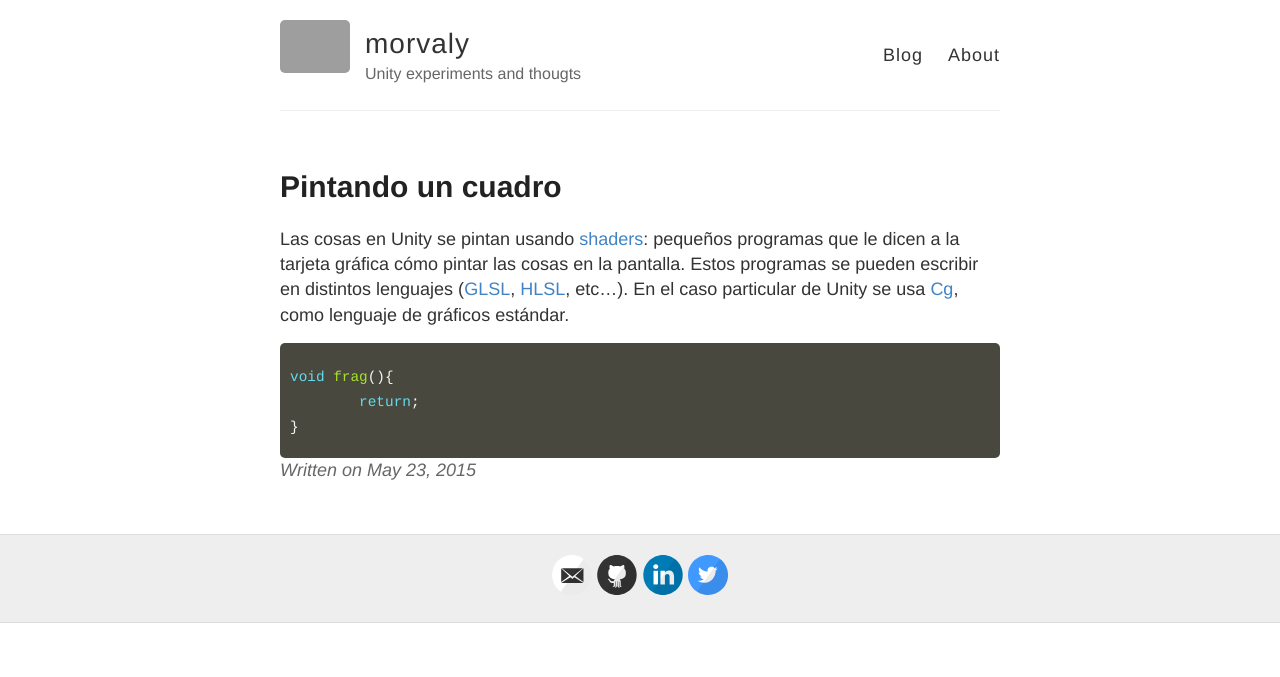
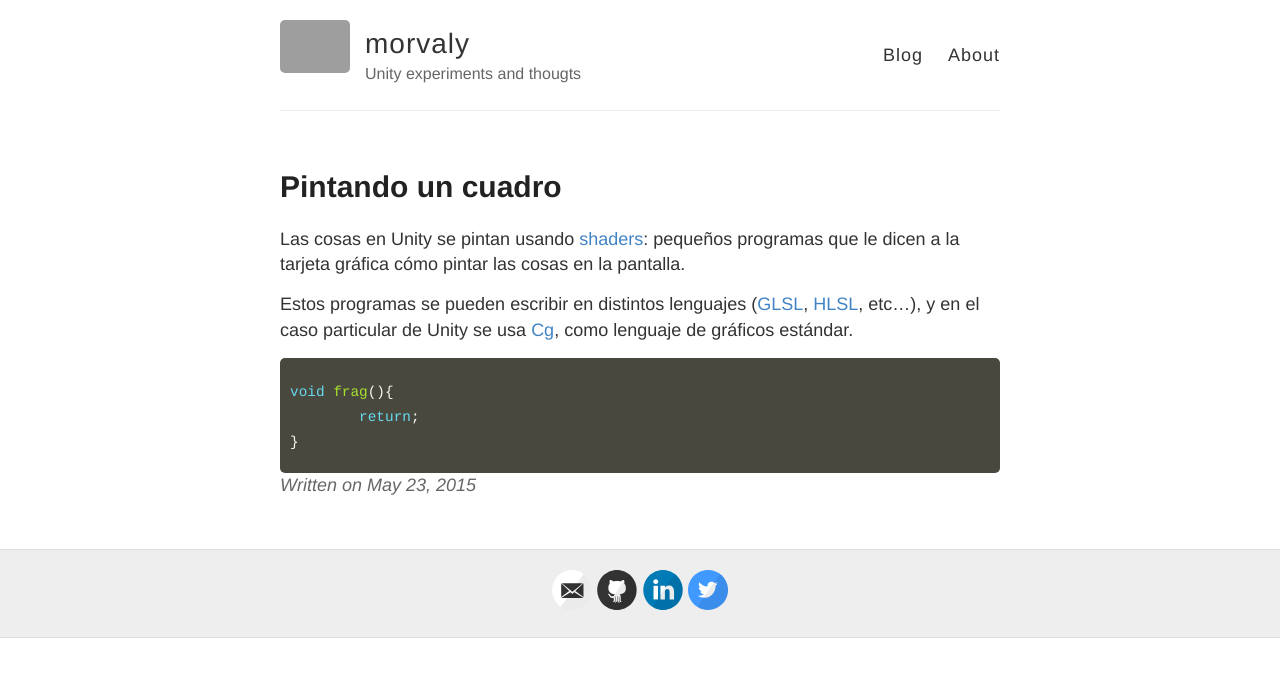
Before and after one commit to josemorval/UnityArchive, a Jekyll site: the page built from _posts/2015-05-23-pintandocuadro.md, in a window 1280 px wide. Shown: the top 677 px of the page. Built offline with Jekyll 4.4.1, drawn with Linux system fonts in a browser that asks for light colours; Markdown is read by kramdown in place of the engine named in the settings; grey boxes are pictures that could not be loaded.

````diff
--- a/_posts/2015-05-23-pintandocuadro.md
+++ b/_posts/2015-05-23-pintandocuadro.md
@@ -7,7 +7,9 @@ published: true
 
 
 
-Las cosas en Unity se pintan usando [shaders](http://en.wikipedia.org/wiki/Shader): pequeños programas que le dicen a la tarjeta gráfica cómo pintar las cosas en la pantalla. Estos programas se pueden escribir en distintos lenguajes ([GLSL](http://en.wikipedia.org/wiki/OpenGL_Shading_Language), [HLSL](http://en.wikipedia.org/wiki/High-Level_Shading_Language), etc...). En el caso particular de Unity se usa [Cg](http://en.wikipedia.org/wiki/Cg_\(programming_language\)), como lenguaje de gráficos estándar.
+Las cosas en Unity se pintan usando [shaders](http://en.wikipedia.org/wiki/Shader): pequeños programas que le dicen a la tarjeta gráfica cómo pintar las cosas en la pantalla.
+
+Estos programas se pueden escribir en distintos lenguajes ([GLSL](http://en.wikipedia.org/wiki/OpenGL_Shading_Language), [HLSL](http://en.wikipedia.org/wiki/High-Level_Shading_Language), etc...), y en el caso particular de Unity se usa [Cg](http://en.wikipedia.org/wiki/Cg_\(programming_language\)), como lenguaje de gráficos estándar.
 
 ```c
 void frag(){
````
